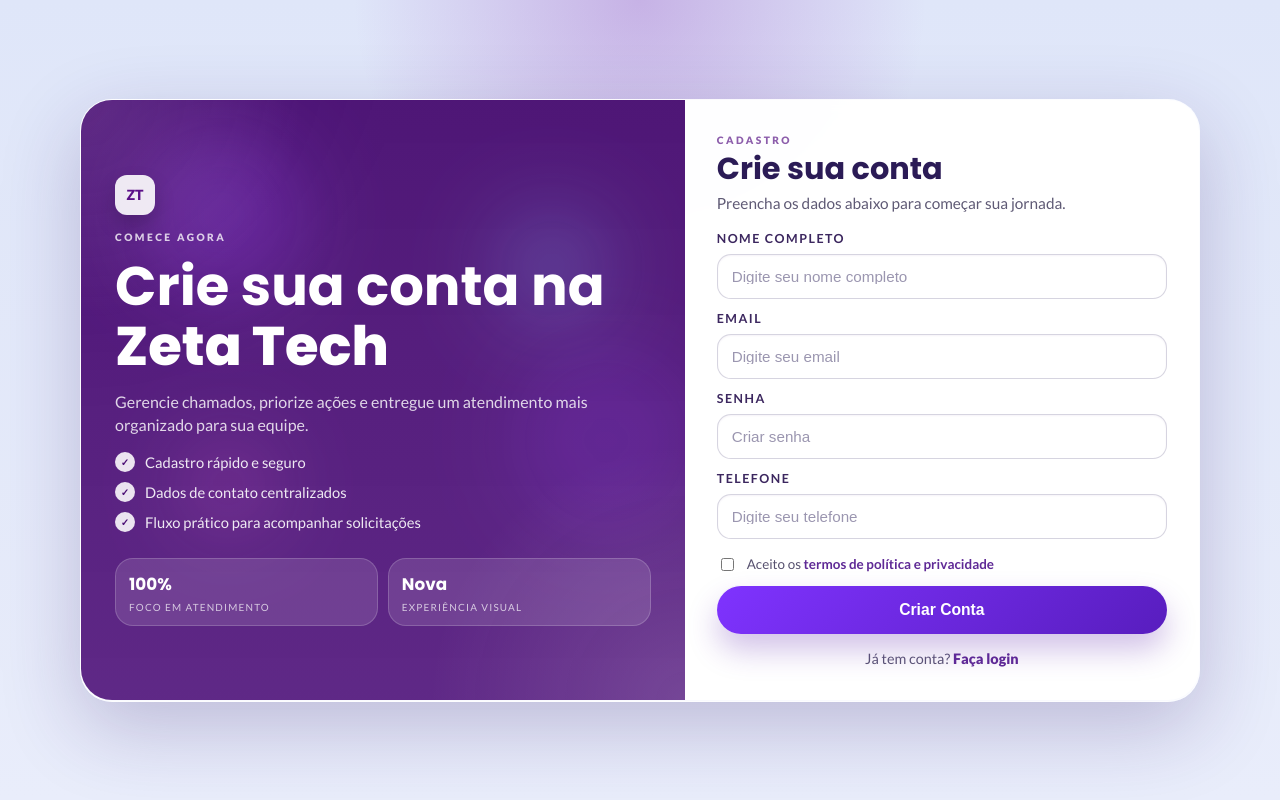
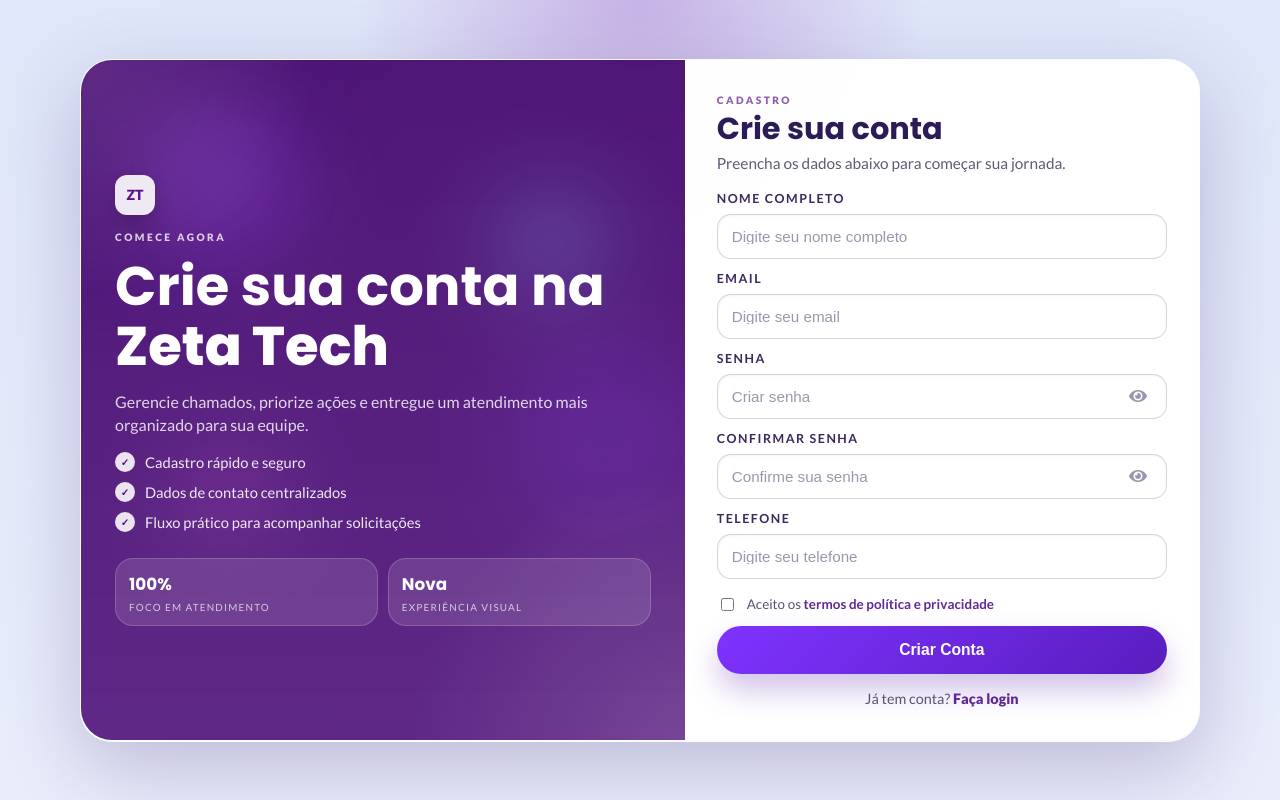
Before and after one commit to SergioBadaro/zeta-tech, a plain HTML site: page assets/Login/cadastro-de-conta.html in a window 1280 px wide. Drawn offline with Linux system fonts and the light colour scheme.

Commit message:
Atualizações no formulário de cadastro e login

```diff
--- a/assets/Login/cadastro-de-conta.html
+++ b/assets/Login/cadastro-de-conta.html
@@ -59,7 +59,28 @@
 
                 <div class="field-group">
                     <label for="password">Senha</label>
-                    <input type="password" id="password" name="password" placeholder="Criar senha" required>
+                    <div class="password-wrapper">
+                        <input type="password" id="password" name="password" placeholder="Criar senha" required>
+                        <button type="button" class="toggle-password" id="togglePassword"
+                            aria-label="Mostrar/ocultar senha">
+                            <i class="fas fa-eye"></i>
+                        </button>
+                    </div>
+                </div>
+
+                <div class="field-group">
+                    <label for="confirmPassword">Confirmar Senha</label>
+                    <div class="password-wrapper">
+                        <input type="password" id="confirmPassword" name="confirmPassword"
+                            placeholder="Confirme sua senha" required>
+                        <button type="button" class="toggle-password" id="toggleConfirmPassword"
+                            aria-label="Mostrar/ocultar senha">
+                            <i class="fas fa-eye"></i>
+                        </button>
+                    </div>
+                    <span class="password-error" id="passwordError"
+                        style="display: none; color: #e74c3c; font-size: 0.85rem; margin-top: 4px;">As senhas não
+                        conferem</span>
                 </div>
 
                 <div class="field-group">
--- a/css/login-de-usuario.css
+++ b/css/login-de-usuario.css
@@ -297,6 +297,41 @@
   box-shadow: 0 0 0 4px rgba(106, 35, 178, 0.16);
 }
 
+/* Password wrapper com toggle */
+.password-wrapper {
+  position: relative;
+  display: flex;
+  align-items: center;
+}
+
+.password-wrapper input {
+  width: 100%;
+  padding-right: 44px;
+}
+
+.toggle-password {
+  position: absolute;
+  right: 12px;
+  background: none;
+  border: none;
+  color: #9b96b0;
+  cursor: pointer;
+  font-size: 1rem;
+  display: flex;
+  align-items: center;
+  justify-content: center;
+  padding: 4px 8px;
+  transition: color 0.2s ease;
+}
+
+.toggle-password:hover {
+  color: #6a23b2;
+}
+
+.toggle-password:focus {
+  outline: none;
+}
+
 .checkbox {
   display: flex;
   align-items: flex-start;
--- a/js/script.js
+++ b/js/script.js
@@ -1,7 +1,59 @@
 // script.js
+
+// Toggle de visibilidade de senha
+function setupPasswordToggle(toggleBtnId, inputId) {
+  const toggleBtn = document.getElementById(toggleBtnId);
+  const passwordInput = document.getElementById(inputId);
+
+  if (toggleBtn && passwordInput) {
+    toggleBtn.addEventListener("click", function (event) {
+      event.preventDefault();
+      const isPasswordVisible = passwordInput.type === "text";
+      passwordInput.type = isPasswordVisible ? "password" : "text";
+      toggleBtn.innerHTML = isPasswordVisible
+        ? '<i class="fas fa-eye"></i>'
+        : '<i class="fas fa-eye-slash"></i>';
+    });
+  }
+}
+
+// Inicializar toggles
+setupPasswordToggle("togglePassword", "password");
+setupPasswordToggle("toggleConfirmPassword", "confirmPassword");
+
+// Validação de senha em tempo real
+const passwordInput = document.getElementById("password");
+const confirmPasswordInput = document.getElementById("confirmPassword");
+const passwordError = document.getElementById("passwordError");
+
+if (confirmPasswordInput && passwordError) {
+  confirmPasswordInput.addEventListener("input", function () {
+    if (passwordInput.value !== confirmPasswordInput.value) {
+      passwordError.style.display = "block";
+    } else {
+      passwordError.style.display = "none";
+    }
+  });
+}
+
+// Submissão do formulário
 document
   .getElementById("registerForm")
   .addEventListener("submit", function (event) {
     event.preventDefault();
+
+    // Validar se as senhas conferem
+    if (passwordInput.value !== confirmPasswordInput.value) {
+      passwordError.style.display = "block";
+      alert("As senhas não conferem. Verifique e tente novamente.");
+      return;
+    }
+
+    // Validar força mínima da senha
+    if (passwordInput.value.length < 6) {
+      alert("A senha deve ter no mínimo 6 caracteres.");
+      return;
+    }
+
     alert("Conta criada com sucesso!");
   });
```
Also changed, not shown: assets/Login/login-de-usuario.html (+7 -1 lines).
